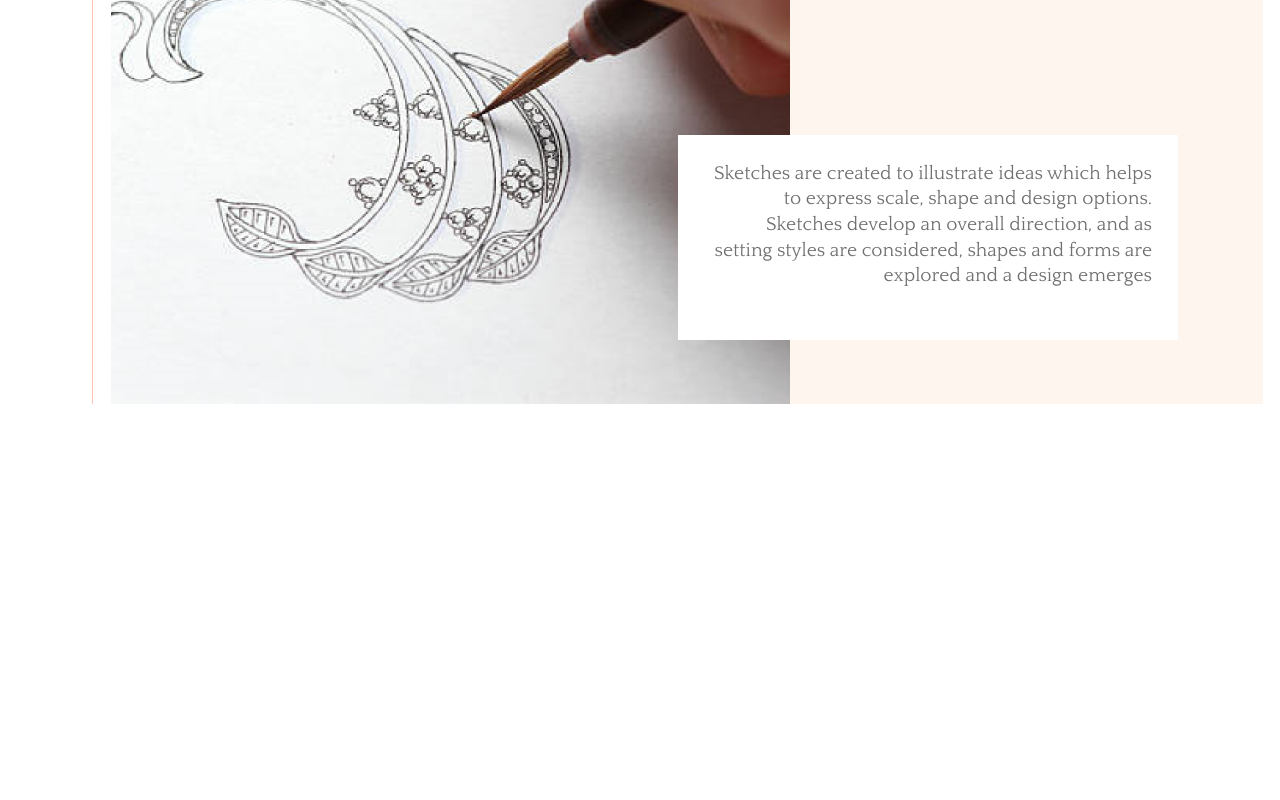
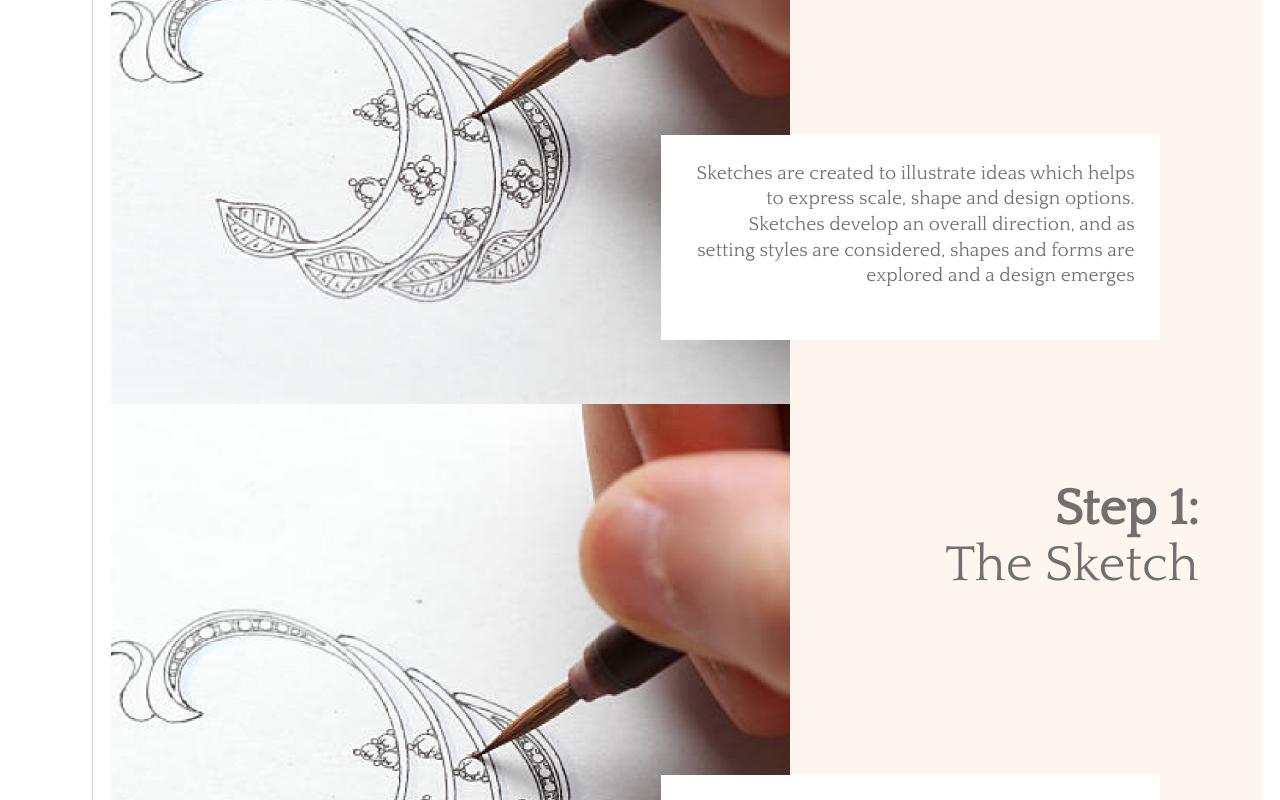
Before and after one commit to Ammar-Raneez/AMIRAH-JEWELS-OFFICIAL, a React (Create React App) app: page /process in a window 1280 px wide. Shown: the part 820-1620 px from the top of the page. Built offline with nearby package versions, Linux system fonts and the light colour scheme; a web font is replaced by a local one.

Commit message:
kill me finally "absolute" main part

```diff
--- a/src/pages/ProcessPage/ProcessPage.js
+++ b/src/pages/ProcessPage/ProcessPage.js
@@ -1,6 +1,6 @@
 import './ProcessPage.css';
+import ProcessStep from './ProcessStep/ProcessStep';
 
-import ProcessStep from './ProcessStep/ProcessStep';
 
 function ProcessPage() {
 	return (
@@ -30,6 +30,13 @@ function ProcessPage() {
 					description="Sketches are created to illustrate ideas which helps to express scale, shape and design options. Sketches develop an overall direction, and as setting styles are considered, shapes and forms are explored and a design emerges"
 					reflect={false}
 				/>
+				<ProcessStep
+					img="/process/sketch.png"
+					stepNo="1"
+					stepName="The Sketch"
+					description="Sketches are created to illustrate ideas which helps to express scale, shape and design options. Sketches develop an overall direction, and as setting styles are considered, shapes and forms are explored and a design emerges"
+					reflect={false}
+				/>
 			</div>
 		</div>
 	);
--- a/src/pages/ProcessPage/ProcessStep/ProcessStep.css
+++ b/src/pages/ProcessPage/ProcessStep/ProcessStep.css
@@ -1,5 +1,6 @@
 .processStep {
 	display: flex;
+	position: relative;
 	justify-content: space-between;
 	/* border: 1px black solid; */
 	background-color: #fff5ef;
@@ -10,7 +11,7 @@
 	align-self: center;
 	height: 50vw;
 }
-.processStep__description {
+.processStep__description > p{
     position: absolute;
 	/* border: 1px black solid; */
     font-size: 1.5vw;
--- a/src/pages/ProcessPage/ProcessStep/ProcessStep.js
+++ b/src/pages/ProcessPage/ProcessStep/ProcessStep.js
@@ -1,19 +1,32 @@
 import './ProcessStep.css';
 
-function ProcessStep({img, stepNo, stepName,description, reflect }) {
-	return (
+function ProcessStep({ img, stepNo, stepName, description, reflect }) {
+	return !reflect ? (
+		<>
 			<div className="processStep">
 				<img src={img} alt="" />
 				<div className="processStep__description">
-				<p>
-					{description}
-				</p>
+					<p>{description}</p>
 				</div>
 				<div className="processStep__stepName">
 					<p>Step {stepNo}:</p>
 					<p>{stepName}</p>
 				</div>
 			</div>
+		</>
+	) : (
+		<>
+			<div className="processStepReflect">
+				<img src={img} alt="" />
+				<div className="processStep__descriptionReflect">
+					<p>{description}</p>
+				</div>
+				<div className="processStep__stepNameReflect">
+					<p>Step {stepNo}:</p>
+					<p>{stepName}</p>
+				</div>
+			</div>
+		</>
 	);
 }
 
```
Also changed, not shown: 1 other file (tests, documents, lock files or other folders). Lines whose indentation alone changed are shown as unchanged.
